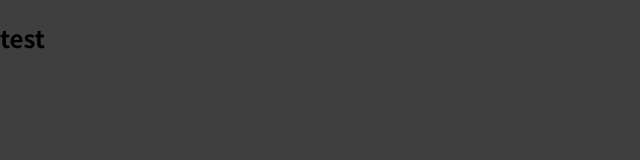
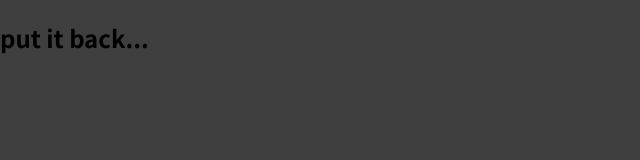
Before and after one commit to DewwiB/react_app, a JavaScript app: page / in a window 1280 px wide. Shown: the top 160 px of the page, without its empty margins (0-640 px from the left). Built offline with nearby package versions, Linux system fonts and the light colour scheme.

Commit message:
another test!

```diff
--- a/src/App.js
+++ b/src/App.js
@@ -1,7 +1,7 @@
 function App() {
   return (
     <div>
-      <h2>test</h2>
+      <h2>put it back...</h2>
     </div>
   );
 }
```
